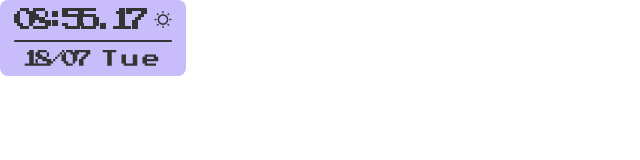
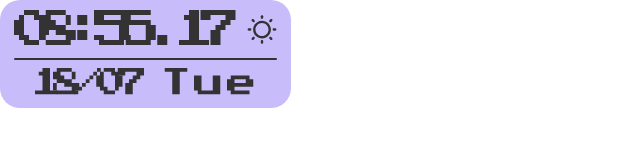
Before and after one commit to moleydeodochi/reption_widgets, a plain HTML site: page klock-clock1.html in a window 1280 px wide. Shown: the whole page, without its empty margins (0-640 px from the left). Drawn offline with nearby package versions, Linux system fonts and the light colour scheme.

Commit message:
Update klock-clock1.html

```diff
--- a/klock-clock1.html
+++ b/klock-clock1.html
@@ -26,7 +26,7 @@
   color: #333333;
   font-weight: 400;
   font-family: "Press Start 2P";
-  font-size: 24px;
+  font-size: 40px;
 }
 
 .date-divider {
@@ -44,13 +44,13 @@
   color: #333333;
   font-weight: 400;
   font-family: "Press Start 2P";
-  font-size: 18px;
+  font-size: 30px;
 }
 
 #date span {
   display: block;
   text-align: center;
-  width: 12.972972972972972px;
+  width: 21.62162162162162px;
 }
 
 #date span#day {
@@ -61,9 +61,9 @@
 }
 
 #clock-cycle {
-  width: 18px;
-  height: 18px;
-  margin-left: 12px;
+  width: 30px;
+  height: 30px;
+  margin-left: 20px;
   fill: #333333;
   transform: translateY(-0.5px);
   display: block;
@@ -73,7 +73,7 @@
   font-variant-numeric: tabular-nums lining-nums;
   display: block;
   text-align: center;
-  width: 16px;
+  width: 26.666666666666668px;
 }
 
 #clock-background .row {
@@ -87,10 +87,10 @@
   align-items: center;
   justify-content: center;
   flex-direction: column;
-  padding: 8px 14px 8px 14px;
+  padding: 10px 14px 10px 14px;
   background: #c9bcfbff;
 
-  border-radius: 8px
+  border-radius: 20px
 
 }
 
```
